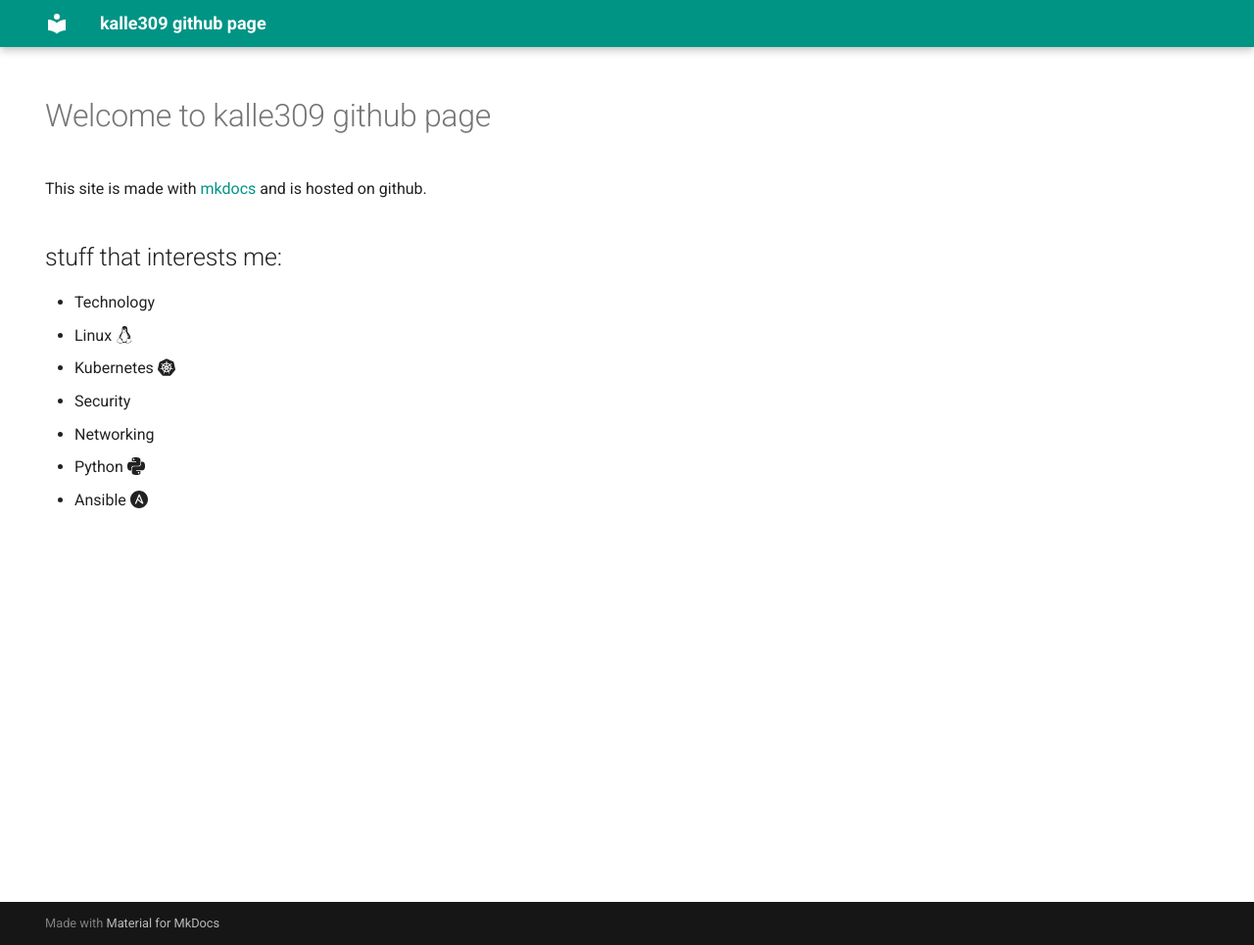
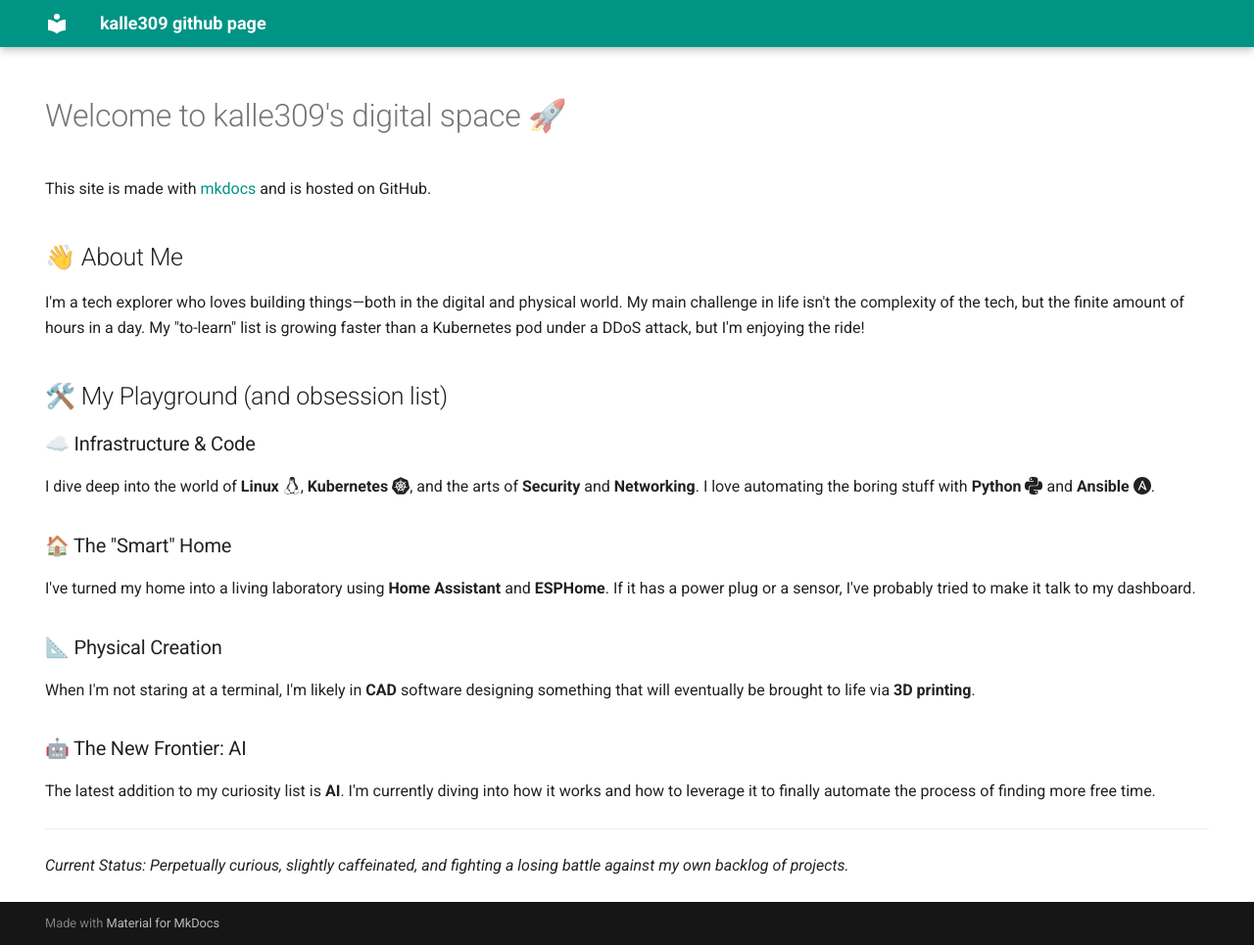
Before and after one commit to kalle309/kalle309.github.io, an MkDocs documentation site: the page built from docs/index.md, in a window 1280 px wide and 965 px high. Shown: the whole window at 98% size. Built offline with MkDocs 1.6.1 and Material for MkDocs 9.7.7, drawn with Linux system fonts in a browser that asks for light colours.

Commit message:
uppdaterat

```diff
--- a/docs/index.md
+++ b/docs/index.md
@@ -4,16 +4,27 @@
   - toc
 ---
 
-# Welcome to kalle309 github page
+# Welcome to kalle309's digital space 🚀
 
-This site is made with [mkdocs](https://www.mkdocs.org) and is hosted on github.
+This site is made with [mkdocs](https://www.mkdocs.org) and is hosted on GitHub.
 
-## stuff that interests me:
+## 👋 About Me
 
-* Technology
-* Linux :simple-linux:
-* Kubernetes :simple-kubernetes:
-* Security
-* Networking
-* Python :simple-python:
-* Ansible :simple-ansible:
+I'm a tech explorer who loves building things—both in the digital and physical world. My main challenge in life isn't the complexity of the tech, but the finite amount of hours in a day. My "to-learn" list is growing faster than a Kubernetes pod under a DDoS attack, but I'm enjoying the ride!
+
+## 🛠️ My Playground (and obsession list)
+
+### ☁️ Infrastructure & Code
+I dive deep into the world of **Linux** :simple-linux:, **Kubernetes** :simple-kubernetes:, and the arts of **Security** and **Networking**. I love automating the boring stuff with **Python** :simple-python: and **Ansible** :simple-ansible:.
+
+### 🏠 The "Smart" Home
+I've turned my home into a living laboratory using **Home Assistant** and **ESPHome**. If it has a power plug or a sensor, I've probably tried to make it talk to my dashboard.
+
+### 📐 Physical Creation
+When I'm not staring at a terminal, I'm likely in **CAD** software designing something that will eventually be brought to life via **3D printing**.
+
+### 🤖 The New Frontier: AI
+The latest addition to my curiosity list is **AI**. I'm currently diving into how it works and how to leverage it to finally automate the process of finding more free time.
+
+---
+*Current Status: Perpetually curious, slightly caffeinated, and fighting a losing battle against my own backlog of projects.*
```
